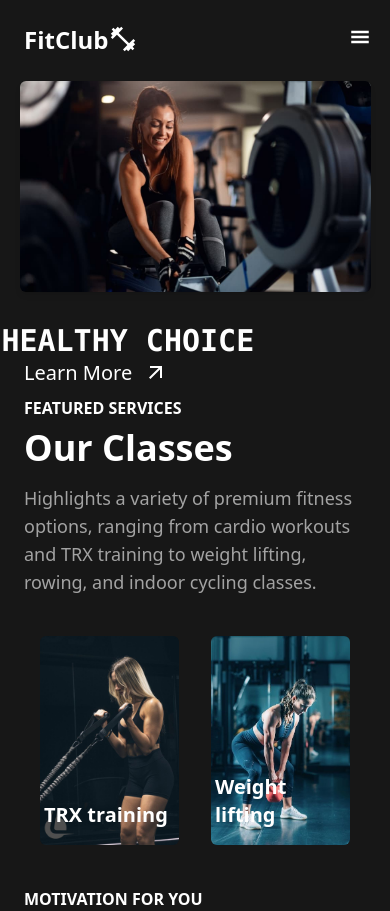
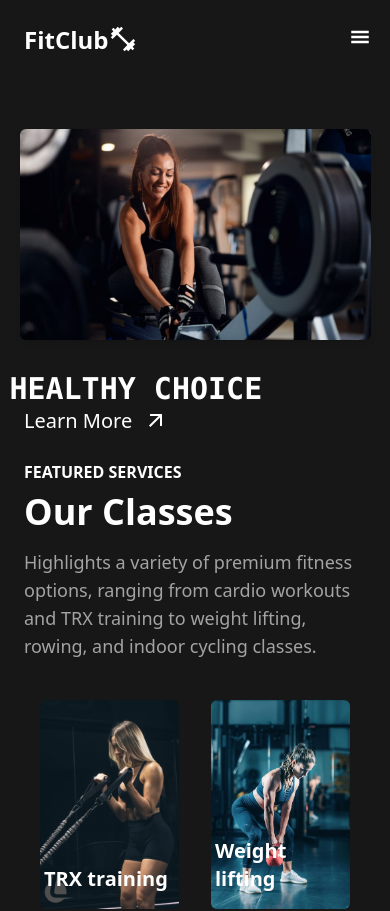
Before and after one commit to rajeshwari2538/Fitness-App, a React (Create React App) app: page / in a window 390 px wide. Shown: the top 911 px of the page. Built offline with nearby package versions, Linux system fonts and the light colour scheme.

Commit message:
changed some styles

```diff
--- a/src/components/Home.js
+++ b/src/components/Home.js
@@ -38,7 +38,7 @@ const Home = () => {
   };
 
   return (
-    <div className={`max-w-6xl mx-auto ${isSmallDevice ? '-mt-[25rem]' : 'mt-[10%] md:-mt-10'} flex justify-between items-center h-screen`}>
+    <div className={`max-w-6xl mx-auto ${isSmallDevice ? '-mt-[22rem]' : 'mt-[10%] md:-mt-10'} flex justify-between items-center h-screen`}>
       <div className="flex flex-col md:flex-row justify-center items-start w-full">
         <div className="flex flex-col items-center md:mr-10">
           {homeData.map((image, index) => (
@@ -62,7 +62,7 @@ const Home = () => {
                 style={{ display: index === currentImage ? 'block' : 'none' }}
               />
             ))}
-            <h1 key={titleAnimationKey} className={`absolute -bottom-16 -left-[4.2rem] md:top-10 md:left-[75%] text-3xl md:text-9xl text-white font-bold font-mono z-10 animated-title ${isSmallDevice ? 'mt-4 text-center w-full' : ''}`} style={{ lineHeight: isSmallDevice ? '1' : '0.9', maxWidth: isSmallDevice ? '' : 'none' }}>{title}</h1>
+            <h1 key={titleAnimationKey} className={`absolute -bottom-16 -left-[3.7rem] md:top-10 md:left-[75%] text-3xl md:text-9xl text-white font-bold font-mono z-10 animated-title ${isSmallDevice ? 'mt-4 text-center w-full' : ''}`} style={{ lineHeight: isSmallDevice ? '1' : '0.9', maxWidth: isSmallDevice ? '' : 'none' }}>{title}</h1>
           </div>
           <div className="description-container ml-6 mt-12 md:mt-[23rem]">
             <p className={`text-neutral-400 text-lg md:text-xl ${isSmallDevice ? 'hidden' : 'block'}`}>{homeData[currentImage].description}</p>
--- a/src/components/Services.js
+++ b/src/components/Services.js
@@ -41,7 +41,7 @@ const Services = () => {
   };
 
   return (
-    <div className="services max-w-6xl mx-auto px-6 -mt-32 md:mt-0 md:px-0">
+    <div className="services max-w-6xl mx-auto px-6 -mt-28 md:mt-0 md:px-0">
       <h2 className="md:text-xl text-white font-bold mb-2">FEATURED SERVICES</h2>
       <div className="">
         <div className='flex flex-col md:flex-row md:items-center'>
```
